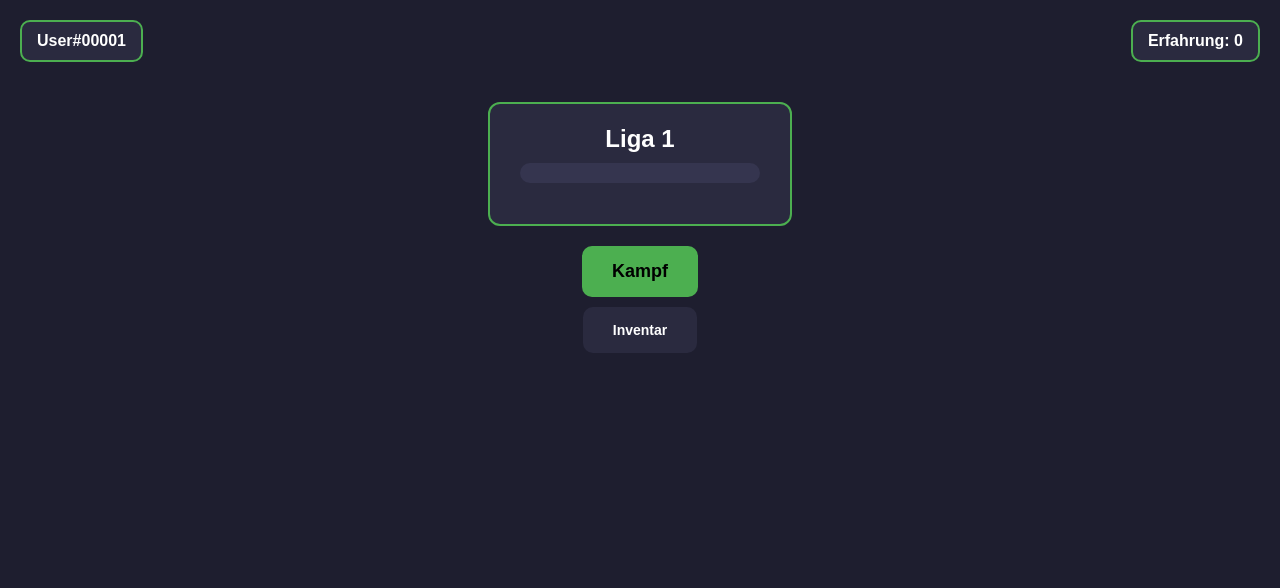
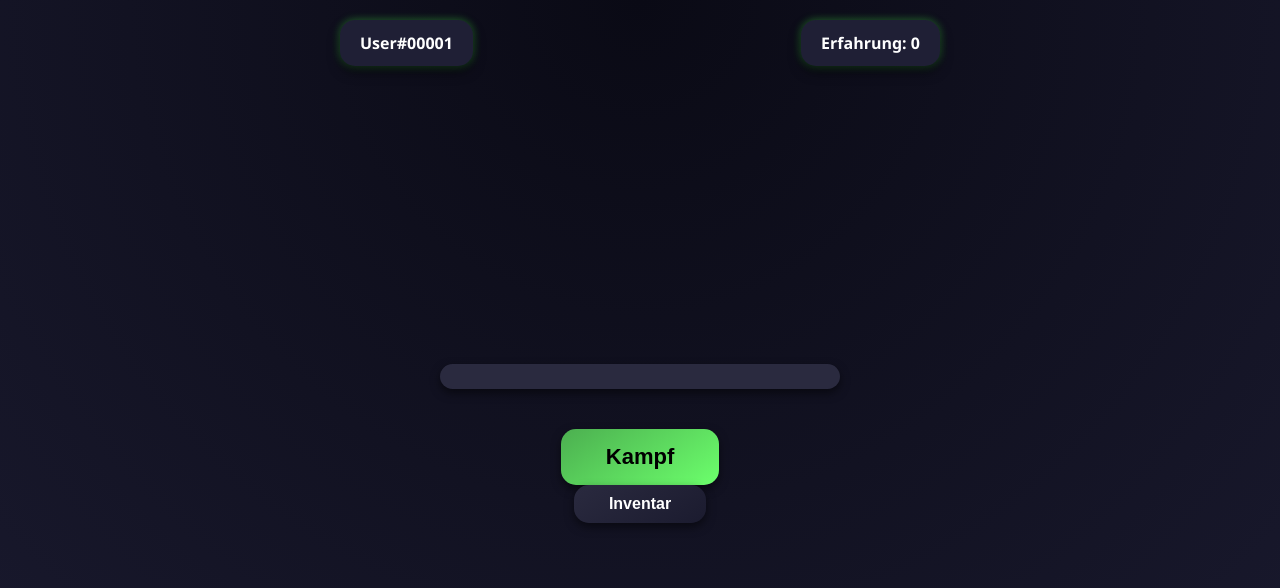
Before and after one commit to UtrechtOG/Arcore, a plain HTML site: page index.html in a window 1280 px wide. Drawn offline with Linux system fonts and the light colour scheme.

Commit message:
Refactor HTML layout and styles
Updated layout styles and improved button designs. Removed unused elements and adjusted progress bar functionality.

```diff
--- a/index.html
+++ b/index.html
@@ -2,97 +2,115 @@
 <html lang="de">
 <head>
 <meta charset="UTF-8">
+<meta name="viewport" content="width=device-width, initial-scale=1.0, maximum-scale=1.0, user-scalable=no">
 <title>Startscreen</title>
 <style>
+/* --------------------- Grundlayout --------------------- */
+* {
+  box-sizing: border-box;
+  margin: 0;
+  padding: 0;
+}
+
 body {
-  margin: 0;
-  font-family: sans-serif;
-  background-color: #1e1e2f;
+  font-family: 'Segoe UI', sans-serif;
+  background: radial-gradient(circle at top, #0a0a15, #1a1a2f);
   color: white;
   display: flex;
   flex-direction: column;
   align-items: center;
-  padding: 20px;
+  justify-content: space-between;
+  min-height: 100vh;
+  overflow: hidden; /* kein Scrollen */
 }
 
-/* Obere Leiste */
+/* --------------------- Obere Leiste --------------------- */
 #topbar {
-  width: 100%;
+  width: 90%;
+  max-width: 600px;
   display: flex;
   justify-content: space-between;
-  margin-bottom: 40px;
+  margin-top: 20px;
 }
 
 .user-box, .exp-box {
-  background-color: #2a2a3f;
-  border: 2px solid #4caf50;
-  padding: 10px 15px;
-  border-radius: 10px;
+  background-color: #1f1f35;
+  border-radius: 15px;
+  padding: 12px 20px;
   font-weight: bold;
+  text-align: center;
+  box-shadow: 0 6px 12px rgba(0,0,0,0.5), 0 0 8px rgba(76,255,76,0.4);
+  transform: translateZ(0);
 }
 
-/* Liga-Kasten */
-#liga-box {
-  width: 300px;
-  height: 120px;
-  background-color: #2a2a3f;
-  border: 2px solid #4caf50;
-  border-radius: 12px;
-  display: flex;
-  flex-direction: column;
-  align-items: center;
-  justify-content: center;
-  margin-bottom: 20px;
-}
-
-#liga-box h2 {
-  margin: 0 0 10px 0;
-}
-
-/* Ladebalken */
+/* --------------------- Fortschritt / Balken --------------------- */
 #progress-container {
   width: 80%;
-  height: 20px;
-  background-color: #35354f;
-  border-radius: 10px;
+  max-width: 400px;
+  height: 25px;
+  background-color: #2a2a3f;
+  border-radius: 15px;
   overflow: hidden;
-  margin-bottom: 20px;
+  margin-top: 50px;
+  box-shadow: 0 4px 10px rgba(0,0,0,0.5);
 }
 
 #progress-bar {
   height: 100%;
   width: 0%;
-  background-color: #4caf50;
+  background: linear-gradient(90deg, #4caf50, #6cff6c);
+  border-radius: 15px;
+  transition: width 0.4s ease-in-out;
+  box-shadow: 0 0 10px #4caf50;
 }
 
-/* Buttons */
+/* --------------------- Buttons --------------------- */
 button {
-  padding: 15px 30px;
-  font-size: 18px;
-  border-radius: 10px;
   border: none;
+  border-radius: 15px;
   cursor: pointer;
-  margin-bottom: 10px;
   font-weight: bold;
+  transition: all 0.2s ease-in-out;
+  box-shadow: 0 4px 10px rgba(0,0,0,0.5);
+  outline: none;
 }
 
+/* Kampf-Button */
 #battle-btn {
-  background-color: #4caf50;
+  padding: 15px 45px;
+  font-size: 22px;
+  background: linear-gradient(145deg, #4caf50, #6cff6c);
   color: black;
+  margin-top: 40px;
 }
 
 #battle-btn:hover {
-  background-color: #6cff6c;
+  transform: translateY(-3px);
+  box-shadow: 0 8px 15px rgba(0,0,0,0.6), 0 0 15px #6cff6c;
 }
 
+/* Inventar-Button */
 #inventory-btn {
-  background-color: #2a2a3f;
+  padding: 10px 35px;
+  font-size: 16px;
+  background: linear-gradient(145deg, #2a2a3f, #1b1b2f);
   color: white;
-  font-size: 14px;
+  margin-bottom: 30px;
 }
 
 #inventory-btn:hover {
-  background-color: #35354f;
+  transform: translateY(-2px);
+  box-shadow: 0 5px 12px rgba(0,0,0,0.5), 0 0 10px #4caf50;
+}
+
+/* --------------------- Zentrum Layout --------------------- */
+#center {
+  display: flex;
+  flex-direction: column;
+  align-items: center;
+  justify-content: center;
+  flex: 1;
+  width: 100%;
 }
 </style>
 </head>
@@ -104,57 +122,50 @@ button {
   <div class="exp-box" id="exp-box">Erfahrung: 0</div>
 </div>
 
-<!-- Liga-Kasten -->
-<div id="liga-box">
-  <h2 id="liga-text">Liga 1</h2>
+<!-- Zentrum -->
+<div id="center">
+  <!-- Fortschritt Balken -->
   <div id="progress-container">
     <div id="progress-bar"></div>
-  </div>
   </div>
 
   <!-- Buttons -->
   <button id="battle-btn">Kampf</button>
   <button id="inventory-btn">Inventar</button>
+</div>
 
 <script>
-// ----------- Erfahrung & Liga -----------
+// --------------------- Erfahrung ---------------------
 let experience = parseInt(localStorage.getItem("experience")) || 0;
-const ligaText = document.getElementById("liga-text");
+const expBox = document.getElementById("exp-box");
 const progressBar = document.getElementById("progress-bar");
-const expBox = document.getElementById("exp-box");
 
-// Liga Grenzen
-const ligaLimits = [0, 150, 500, 1000, 1700, 2500, 3700];
-const ligaNames = ["Liga 1","Liga 2","Liga 3","Liga 4","Liga 5","Liga 6","Liga 7"];
-
-function updateLiga() {
+function updateProgress() {
   expBox.innerText = "Erfahrung: " + experience;
-
-  // Finde aktuelle Liga
-  let ligaIndex = 0;
-  for(let i=0;i<ligaLimits.length;i++){
-    if(experience >= ligaLimits[i]) ligaIndex = i;
-  }
-  ligaText.innerText = ligaNames[ligaIndex];
-
-  // Berechne Fortschritt innerhalb der Liga
-  const currentMin = ligaLimits[ligaIndex];
-  const currentMax = ligaLimits[ligaIndex+1] || ligaLimits[ligaLimits.length-1];
-  let progress = ((experience - currentMin)/(currentMax - currentMin))*100;
+  const maxExp = 100; // temporär, Liga kommt später
+  let progress = (experience / maxExp) * 100;
+  if(progress > 100) progress = 100;
   progressBar.style.width = progress + "%";
 }
 
-updateLiga();
+updateProgress();
 
-// ----------- Button Events -----------
+function addExperience(amount){
+  experience += amount;
+  if(experience < 0) experience = 0;
+  localStorage.setItem("experience", experience);
+  updateProgress();
+}
+
+// --------------------- Button Events ---------------------
 document.getElementById("battle-btn").onclick = () => {
-  window.location = "battle.html";
+  // Test: zufällig 3-7 Erfahrung
+  addExperience(Math.floor(Math.random()*5)+3);
 }
 
 document.getElementById("inventory-btn").onclick = () => {
   window.location = "inventory.html";
 }
 </script>
-
 </body>
 </html>
```
Lines whose indentation alone changed are shown as unchanged.
